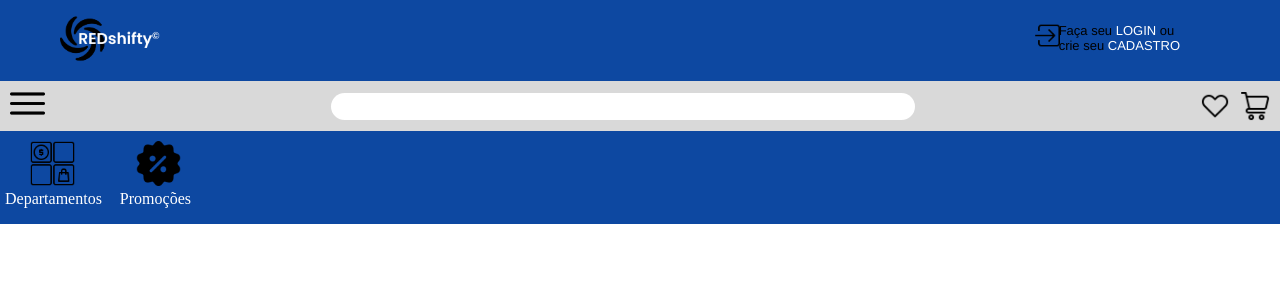
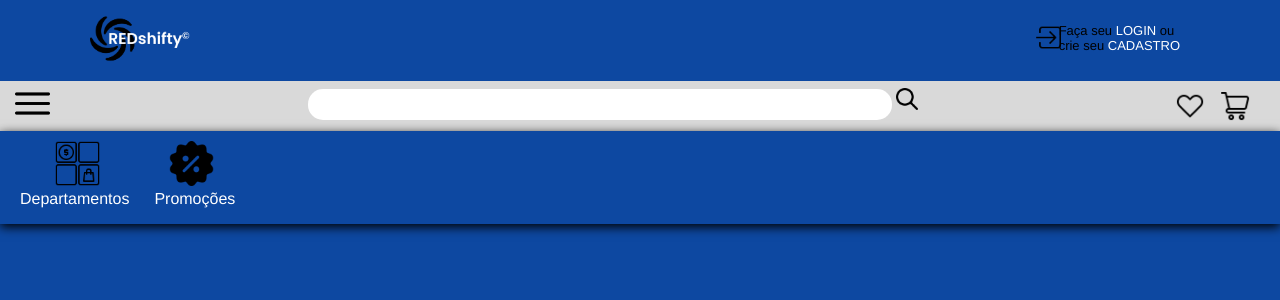
Before and after one commit to Bianca0909/projeto_ecommerce_frontend, an Angular app: page / in a window 1280 px wide. Shown: the top 300 px of the page. Built offline with nearby package versions, Linux system fonts and the light colour scheme.

Commit message:
Finalizado layout menu tela inicial

```diff
--- a/src/app/app.module.ts
+++ b/src/app/app.module.ts
@@ -5,10 +5,12 @@ import { BrowserModule } from '@angular/platform-browser';
 import { AppRoutingModule } from './app-routing.module';
 import { AppComponent } from './app.component';
 import { MenuComponent } from './menu/menu.component';
+import { HomeComponent } from './home/home.component';
 
 @NgModule({
   declarations: [
     AppComponent,
+    HomeComponent,
   ],
   imports: [
     BrowserModule,
--- /dev/null
+++ b/src/app/home/home.component.html
@@ -0,0 +1 @@
+<p>home works!</p>
--- a/src/app/menu/menu.component.html
+++ b/src/app/menu/menu.component.html
@@ -1,9 +1,9 @@
 <!DOCTYPE html>
 <html lang="en">
   <head>
-  <meta charset="UTF-8">
-  <meta http-equiv="X-UA-Compatible" content="IE=edge">
-  <meta name="viewport" content="width=device-width, initial-scale=1.0">
+    <meta charset="UTF-8" />
+    <meta http-equiv="X-UA-Compatible" content="IE=edge" />
+    <meta name="viewport" content="width=device-width, initial-scale=1.0" />
     <title>Document</title>
   </head>
   <body>
@@ -11,25 +11,31 @@
       <div class="container">
         <div class="superior">
           <a href="" class="logo"></a>
-            <img class= "logo" src="../assets/img/logo.png">
-            <img class="sair" src="../assets/img/sairIcon.png">
-            <p class="link">Faça seu <a class="login">LOGIN</a> ou <br>crie seu <a class="cadastro">CADASTRO</a></p>
+          <img class="logo" src="../assets/img/logo.png" />
+          <img class="sair" src="../assets/img/sairIcon.png" />
+          <p class="link">
+            Faça seu <a class="login">LOGIN</a> ou <br />crie seu
+            <a class="cadastro">CADASTRO</a>
+          </p>
         </div>
 
         <div class="meio">
-          <img class="menuSuspenso" src="../assets/img/menu.png">
-          <input class="pesquisa"><img class="pesquisar">
-          <img class="favoritos" src="../assets/img/favorito.png">
-          <img class="carrinho" src="../assets/img/carrinho-carrinho.png">
+          <img class="menuSuspenso" src="../assets/img/menu.png" />
+          <div class="box">
+            <div><input/><img class="pesquisar" /></div>
+            <div><img src="../assets/img/lupa.png" /></div>
+          </div>
+          <img class="favoritos" src="../assets/img/favorito.png" />
+          <img class="carrinho" src="../assets/img/carrinho-carrinho.png" />
         </div>
 
         <div class="inferior">
           <div class="categoria">
-          <img class="categorias" src="../assets/img/categorias.png">
+            <img class="categorias" src="../assets/img/categorias.png" />
             <p class="departamentosLabel">Departamentos</p>
           </div>
           <div class="categoria">
-          <img class="promocoes" src="../assets/img/promocoes.png">
+            <img class="promocoes" src="../assets/img/promocoes.png" />
             <p class="promocoesLabel">Promoções</p>
           </div>
         </div>
--- a/src/app/menu/menu.component.scss
+++ b/src/app/menu/menu.component.scss
@@ -2,91 +2,106 @@ body {
   padding: auto;
   margin: auto;
   box-sizing: border-box;
-
 }
 
-
-.login{
-color: white;
-font-family: 'Franklin Gothic Medium', 'Arial Narrow', Arial, sans-serif;
+.login {
+  color: white;
+  font-family: "Franklin Gothic Medium", "Arial Narrow", Arial, sans-serif;
 }
 
-.cadastro{
+.cadastro {
   color: white;
-  font-family: 'Franklin Gothic Medium', 'Arial Narrow', Arial, sans-serif;
-  }
+  font-family: "Franklin Gothic Medium", "Arial Narrow", Arial, sans-serif;
+}
 
 .logo {
   width: 100px;
-  margin-left: 30px
+  margin-left: 45px;
 }
-.sair{
+.sair {
   width: 25px;
   position: fixed;
   margin-right: 210px;
-  top: 23px;
-  right: 10px;
+  top: 25px;
+  right: 9px;
 }
-.link{
+.link {
   color: black;
   position: fixed;
   margin-right: 90px;
   top: 10px;
   right: 10px;
   font-size: 13px;
-  font-family: 'Franklin Gothic Medium', 'Arial Narrow', Arial, sans-serif;
+  font-family: "Franklin Gothic Medium", "Arial Narrow", Arial, sans-serif;
 }
 .superior {
-  background-color: #0D48A1;
-
-
+  background-color: #0d48a1;
 }
 
 .meio {
-  background-color: #D9D9D9;
+  background-color: #d9d9d9;
   height: 50px;
   display: flex;
 
-  .pesquisa{
-    width: 580px;
-    height: 25px;
-    border-radius: 15px;
-    border: 0 black;
-    margin:auto;
-    margin-left: auto;
-    margin-right: auto;
-  }
-  .carrinho, .favoritos{
-    margin-right: 10px;
+  .carrinho {
+    margin-right: 30px;
     margin-top: 10px;
     height: 30px;
   }
-  .menuSuspenso{
-   height: 35px;
-   margin-left: 10px;
-   margin-top: 5px;
+  .favoritos {
+    margin-right: 15px;
+    margin-top: 10px;
+    height: 30px;
   }
-
+  .menuSuspenso {
+    height: 35px;
+    margin-left: 15px;
+    margin-top: 5px;
+  }
+  .box {
+    display: flex;
+    padding: 1px;
+    margin: auto;
+    input {
+      width: 580px;
+      height: 29px;
+      border-radius: 15px;
+      border: 0 black;
+      margin-bottom: 10px;
+      font-size: medium;
+    }
+    img {
+      margin-left: 2px;
+      margin-top: 5px;
+      height: 22px;
+    }
+  }
 }
 
-.inferior{
-  background-color: #0D48A1;
+.inferior {
+  background-color: #0d48a1;
   display: flex;
-    .promocoes, .categorias{
-      margin-top: 10px;
-      margin-left: 21px;
-      height: 45px;
-    }
-    .categorias{
-      margin-top: 10px;
-      margin-left: 30px;
-      height: 45px;
-    }
+  box-shadow: 0px 3px 10px 0px black;
+  .promocoes {
+    margin-top: 10px;
+    margin-left: 35px;
+    height: 45px;
+  }
+  .categorias {
+    margin-top: 10px;
+    margin-left: 55px;
+    height: 45px;
+  }
+  .logoImagem {
+    height: 20px;
+  }
 }
 
-.departamentosLabel, .promocoesLabel {
+.departamentosLabel,
+.promocoesLabel {
   margin-top: auto;
-  margin-right: 13px;
-  margin-left: 5px;
+  margin-right: 5px;
+  margin-left: 20px;
   color: white;
+  font-family: "Franklin Gothic Medium", "Arial Narrow", Arial, sans-serif;
 }
--- a/src/styles.scss
+++ b/src/styles.scss
@@ -1 +1,3 @@
-/* You can add global styles to this file, and also import other style files */
+body{
+  background-color: #0D48A1;
+}
```
Also changed, not shown: src/app/home/home.component.ts (added, +10 -0 lines), src/app/home/home.module.ts (added, +10 -0 lines), src/app/home/home.component.scss (added), src/assets/img/lupa.png (added), 1 other file (tests, documents, lock files or other folders). Lines whose indentation alone changed are shown as unchanged.
